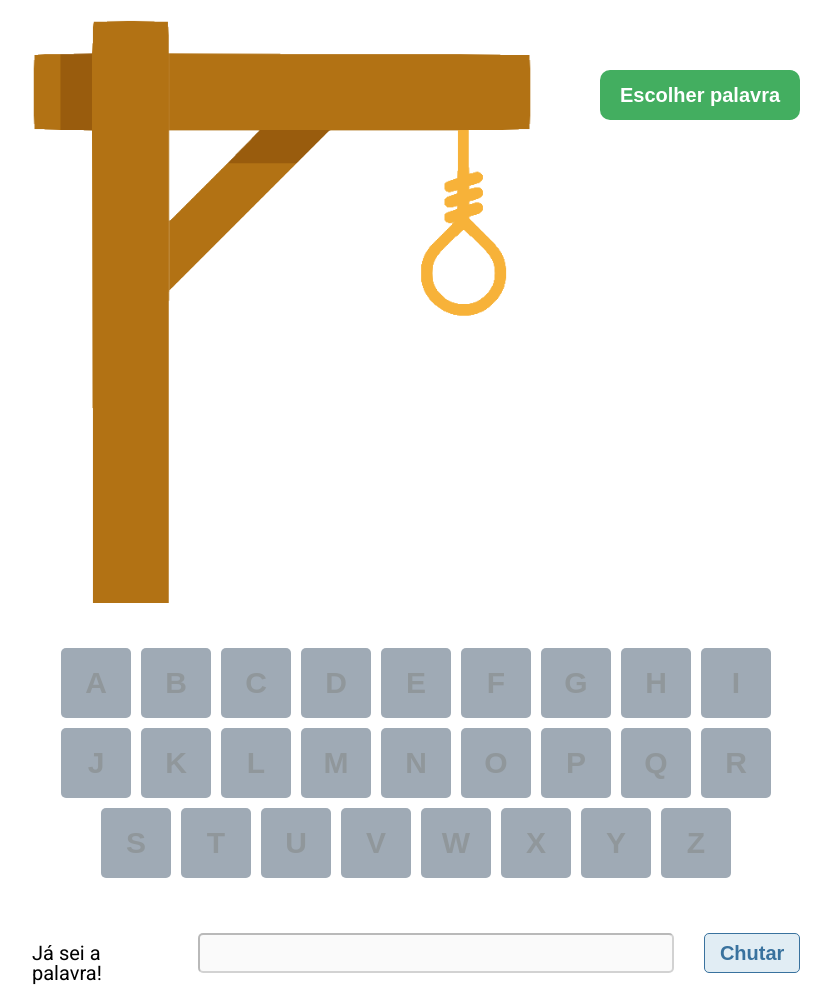
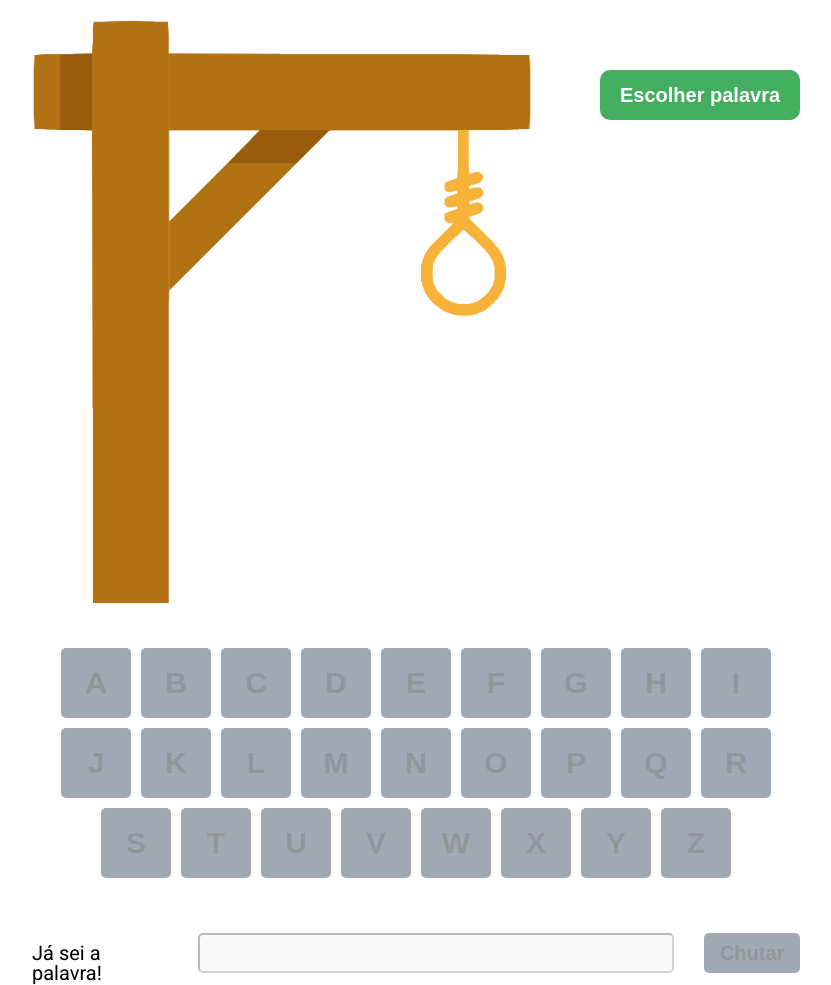
Before and after one commit to GustavoHartmann/projeto8-jogoforca, a React app: page / in a window 1280 px wide. Shown: the whole page, without its empty margins (224-1055 px from the left). Built offline with nearby package versions, Linux system fonts and the light colour scheme.

Commit message:
Input controlado e refatoração da mudança de cor da palavra

```diff
--- a/public/css/style.css
+++ b/public/css/style.css
@@ -144,10 +144,10 @@ input {
     cursor: pointer;
 }
 
-.errado {
+.vermelho {
     color: red;
 }
 
-.certo {
+.verde {
     color: #43AE60;
 }
--- a/src/components/App.js
+++ b/src/components/App.js
@@ -5,21 +5,23 @@ import palavras from "../palavras"
 export default function App() {
     const [jogoIniciado, setJogoIniciado] = React.useState(false);
     const [numeroErros, setNumeroErros] = React.useState(0);
+    const numeroMaxErros = 6;
     const [palavraSorteada, setPalavraSorteada] = React.useState("");
     const [arrayPalavra, setArrayPalavra] = React.useState([]);
-    const [arrayAlfabeto, setArrayAlfabeto] = React.useState(alfabeto);
+    const [arrayBooleano, setArrayBooleano] = React.useState(alfabeto);
+    const [corPalavra, setCorPalavra] = React.useState("");
+    const [valorInput, setValorInput] = React.useState("");
+
 
     function Tecla(props) {
         return (
             <button className="tecla" disabled={props.booleano} onClick={clicarTecla}>{props.letra.toUpperCase()}</button>
         )
-
     }
 
     function comecarJogo() {
-        document.querySelector(".palavra-escolhida").classList.remove("errado")
-        document.querySelector(".palavra-escolhida").classList.remove("certo")
-        setNumeroErros(0)
+        setCorPalavra("");
+        setNumeroErros(0);
         setJogoIniciado(true);
         alfabeto.map((obj) => obj.booleano = false)
         sortearPalavra();
@@ -27,7 +29,7 @@ export default function App() {
 
     function sortearPalavra() {
         const numeroAleatorio = Math.floor(Math.random() * palavras.length)
-        setPalavraSorteada(palavras[numeroAleatorio])
+        setPalavraSorteada(palavras[numeroAleatorio]);
         console.log(palavras[numeroAleatorio]);
         setArrayPalavra(Array(palavras[numeroAleatorio].length).fill("_"))
     }
@@ -35,7 +37,7 @@ export default function App() {
     function clicarTecla(evento) {
         const tecla = evento.target.innerText.toLowerCase();
         palavraSorteada.includes(tecla) ? reenderizarLetra(tecla) : aumentarErros()
-        setArrayAlfabeto(alfabeto.map((obj) => obj.letra === evento.target.innerText.toLowerCase() || obj.booleano === true ? obj.booleano = true : obj.booleano = false))
+        setArrayBooleano(alfabeto.map((obj) => obj.letra === evento.target.innerText.toLowerCase() || obj.booleano === true ? obj.booleano = true : obj.booleano = false))
     }
 
     function reenderizarLetra(tecla) {
@@ -48,26 +50,31 @@ export default function App() {
 
     function ganharJogo() {
         resetarEstados();
-        document.querySelector(".palavra-escolhida").classList.add("certo")
+        setCorPalavra("verde");
     }
 
     function aumentarErros() {
         const qtdErros = numeroErros + 1
-        setNumeroErros(qtdErros)
-        if (qtdErros === 6) {
-            finalizarJogo();
+        setNumeroErros(qtdErros);
+        if (qtdErros === numeroMaxErros) {
+            perderJogo();
         }
     }
 
-    function finalizarJogo() {
-        resetarEstados()
-        document.querySelector(".palavra-escolhida").classList.add("errado")
+    function perderJogo() {
+        resetarEstados();
+        setCorPalavra("vermelho");
     }
 
     function resetarEstados() {
-        setArrayPalavra(palavraSorteada)
+        setArrayPalavra(palavraSorteada);
         alfabeto.map((obj) => obj.booleano = true)
         setJogoIniciado(false);
+    }
+
+    function chutarPalavra() {
+        valorInput === palavraSorteada ? ganharJogo() : perderJogo()
+        setValorInput("");
     }
 
     return (
@@ -77,7 +84,7 @@ export default function App() {
                 <div className="info-jogo">
                     <button className="botao-escolher-palvra" onClick={comecarJogo}>Escolher palavra</button>
                     <div className="palavra-escolhida">
-                        <h1>{arrayPalavra}</h1>
+                        <h1 className={corPalavra}>{arrayPalavra}</h1>
                     </div>
                 </div>
             </div>
@@ -87,8 +94,8 @@ export default function App() {
                 </div>
                 <div className="chute">
                     <h2>Já sei a palavra!</h2>
-                    <input type="text" disabled={!jogoIniciado} />
-                    <button className="botao-chutar">Chutar</button>
+                    <input type="text" disabled={!jogoIniciado} value={valorInput} onChange={(e) => setValorInput(e.target.value)}/>
+                    <button className="botao-chutar" disabled={!jogoIniciado} onClick={chutarPalavra}>Chutar</button>
                 </div>
             </div>
         </div>
```
